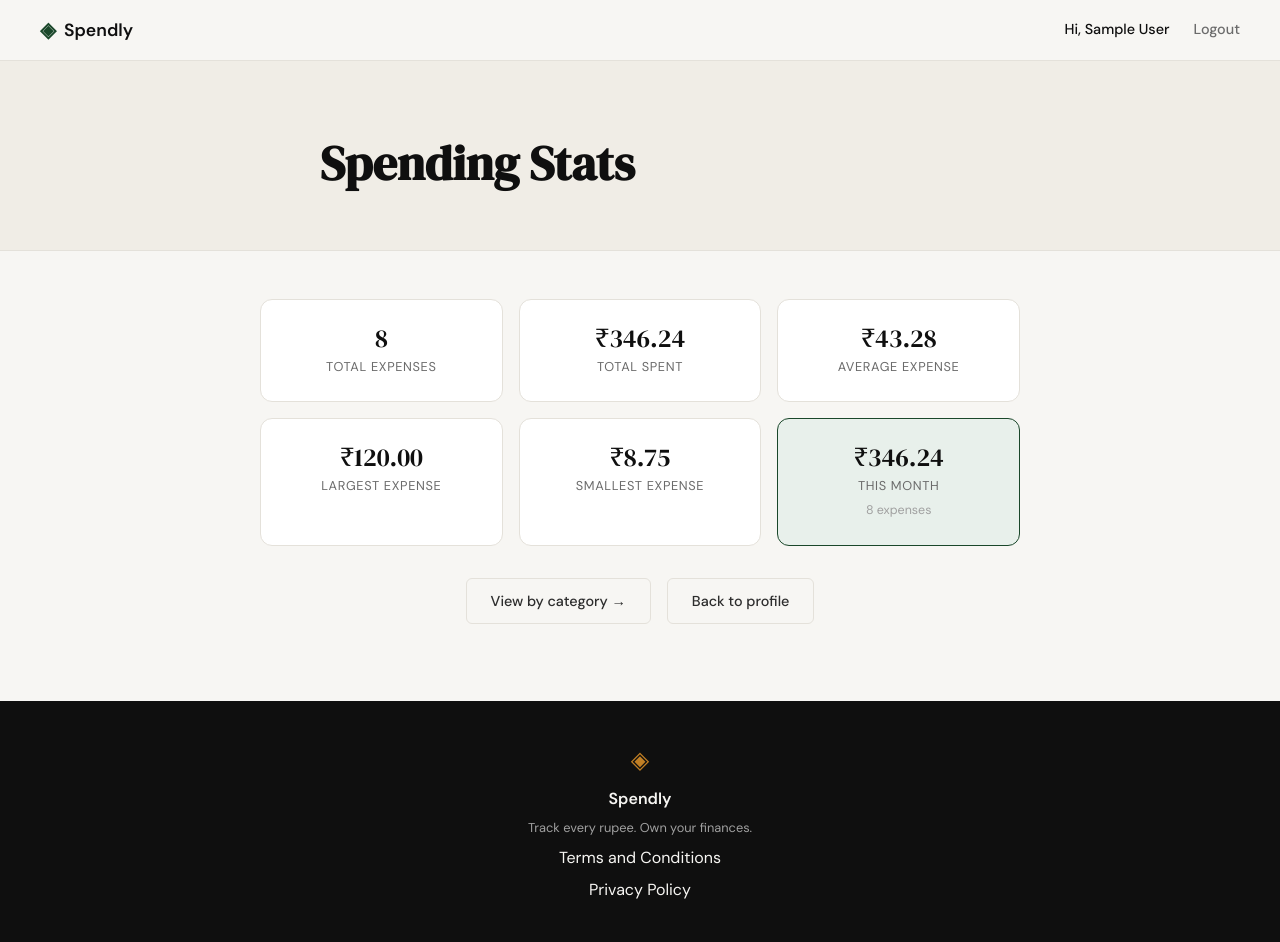
After one commit to Yuvraj-0209/Spendly, a Flask app: page /expenses/stats in a window 1280 px wide. The commit adds this page. Run offline with Flask 3, Linux system fonts and the light colour scheme; the visitor is signed in with stand-in values (Sample User, id 1); data comes from the database, SQL or seed files in the repository.

Commit message:
add summary stats route (/expenses/stats)
Co-Authored-By: Claude Sonnet 4.6 <noreply@anthropic.com>

```diff
--- a/app.py
+++ b/app.py
@@ -158,5 +158,34 @@ def delete_expense(id):
     return "Delete expense — coming in Step 9"
 
 
+@app.route("/expenses/stats")
+def expense_stats():
+    guard = login_required()
+    if guard:
+        return guard
+
+    conn = get_db()
+    stats = conn.execute(
+        """
+        SELECT
+            COUNT(*)                          AS expense_count,
+            COALESCE(SUM(amount), 0)          AS total_spent,
+            COALESCE(AVG(amount), 0)          AS avg_amount,
+            COALESCE(MAX(amount), 0)          AS max_amount,
+            COALESCE(MIN(amount), 0)          AS min_amount,
+            COALESCE(SUM(CASE WHEN strftime('%Y-%m', date) = strftime('%Y-%m', 'now') THEN amount END), 0)
+                                              AS this_month_total,
+            COUNT(CASE WHEN strftime('%Y-%m', date) = strftime('%Y-%m', 'now') THEN 1 END)
+                                              AS this_month_count
+        FROM expenses
+        WHERE user_id = ?
+        """,
+        (session['user_id'],)
+    ).fetchone()
+    conn.close()
+
+    return render_template("expenses-stats.html", stats=dict(stats))
+
+
 if __name__ == "__main__":
     app.run(debug=True, port=5001)
--- a/static/css/style.css
+++ b/static/css/style.css
@@ -916,3 +916,70 @@ a { color: inherit; text-decoration: none; }
     color: var(--ink);
     white-space: nowrap;
 }
+
+/* ── Stats page ──────────────────────────────────────────────────────── */
+.stats-page {
+    padding: 3rem 1.5rem;
+}
+
+.stats-inner {
+    max-width: 760px;
+    margin: 0 auto;
+    display: flex;
+    flex-direction: column;
+    gap: 2rem;
+}
+
+.stats-grid {
+    display: grid;
+    grid-template-columns: repeat(3, 1fr);
+    gap: 1rem;
+}
+
+.stats-tile {
+    background: var(--paper-card);
+    border: 1px solid var(--border);
+    border-radius: var(--radius-md);
+    padding: 1.5rem 1rem;
+    display: flex;
+    flex-direction: column;
+    align-items: center;
+    gap: 0.3rem;
+    text-align: center;
+}
+
+.stats-tile-accent {
+    background: var(--accent-light);
+    border-color: var(--accent);
+}
+
+.stats-tile-value {
+    font-family: var(--font-display);
+    font-size: 1.6rem;
+    color: var(--ink);
+    line-height: 1.1;
+}
+
+.stats-tile-label {
+    font-size: 0.8rem;
+    color: var(--ink-muted);
+    text-transform: uppercase;
+    letter-spacing: 0.05em;
+}
+
+.stats-tile-sub {
+    font-size: 0.78rem;
+    color: var(--ink-faint);
+}
+
+.stats-actions {
+    display: flex;
+    gap: 1rem;
+    justify-content: center;
+}
+
+@media (max-width: 600px) {
+    .stats-grid {
+        grid-template-columns: repeat(2, 1fr);
+    }
+}
--- /dev/null
+++ b/templates/expenses-stats.html
@@ -0,0 +1,50 @@
+{% extends "base.html" %}
+
+{% block title %}Spending Stats — Spendly{% endblock %}
+
+{% block content %}
+<div class="profile-header">
+    <div class="profile-header-inner">
+        <h1 class="terms-title">Spending Stats</h1>
+    </div>
+</div>
+
+<div class="stats-page">
+    <div class="stats-inner">
+
+        <div class="stats-grid">
+            <div class="stats-tile">
+                <span class="stats-tile-value">{{ stats.expense_count }}</span>
+                <span class="stats-tile-label">Total expenses</span>
+            </div>
+            <div class="stats-tile">
+                <span class="stats-tile-value">₹{{ "%.2f" % stats.total_spent }}</span>
+                <span class="stats-tile-label">Total spent</span>
+            </div>
+            <div class="stats-tile">
+                <span class="stats-tile-value">₹{{ "%.2f" % stats.avg_amount }}</span>
+                <span class="stats-tile-label">Average expense</span>
+            </div>
+            <div class="stats-tile">
+                <span class="stats-tile-value">₹{{ "%.2f" % stats.max_amount }}</span>
+                <span class="stats-tile-label">Largest expense</span>
+            </div>
+            <div class="stats-tile">
+                <span class="stats-tile-value">₹{{ "%.2f" % stats.min_amount }}</span>
+                <span class="stats-tile-label">Smallest expense</span>
+            </div>
+            <div class="stats-tile stats-tile-accent">
+                <span class="stats-tile-value">₹{{ "%.2f" % stats.this_month_total }}</span>
+                <span class="stats-tile-label">This month</span>
+                <span class="stats-tile-sub">{{ stats.this_month_count }} expense{% if stats.this_month_count != 1 %}s{% endif %}</span>
+            </div>
+        </div>
+
+        <div class="stats-actions">
+            <a href="{{ url_for('expense_categories') }}" class="btn-ghost">View by category →</a>
+            <a href="{{ url_for('profile') }}" class="btn-ghost">Back to profile</a>
+        </div>
+
+    </div>
+</div>
+{% endblock %}
```
